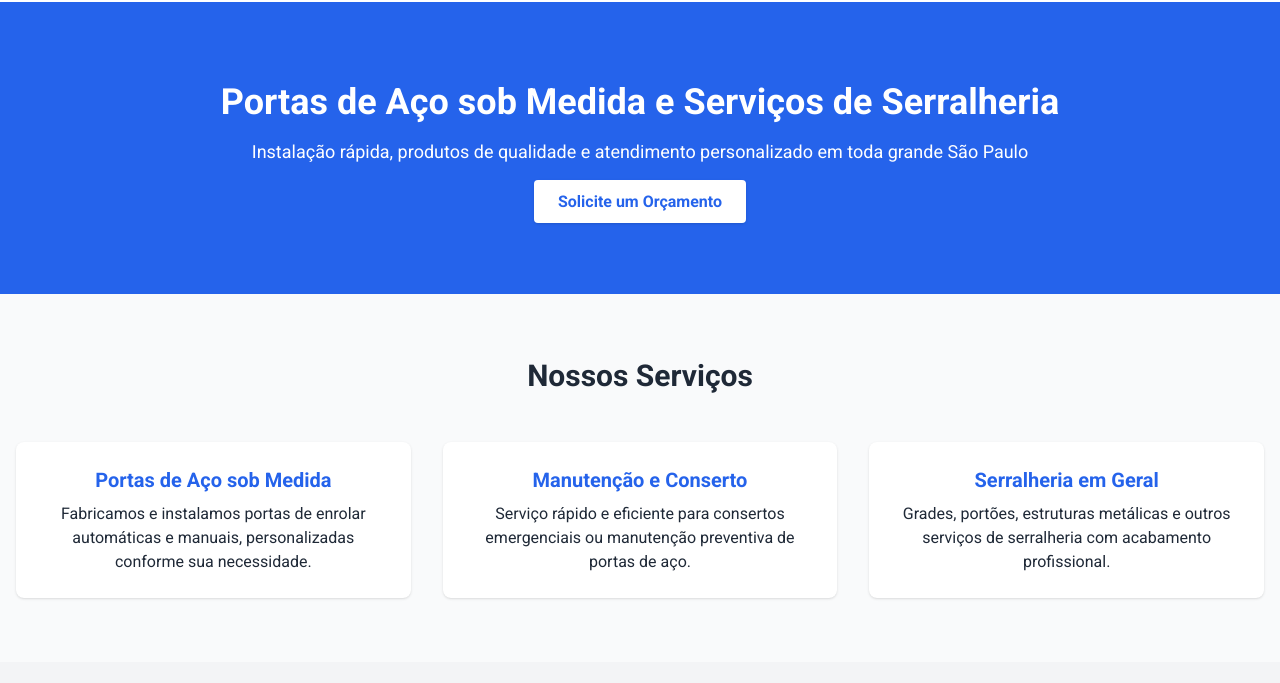
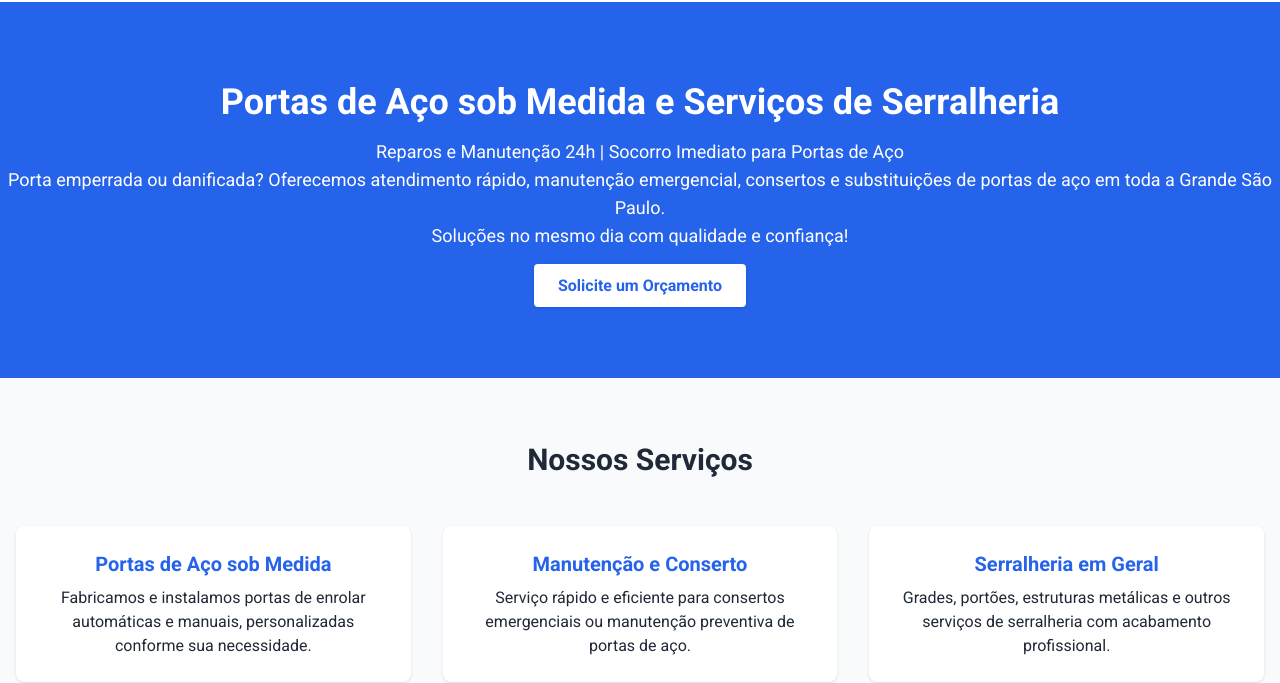
Before and after one commit to Marck0s/serralheriakaiser, a plain HTML site: page index.html in a window 1280 px wide. Shown: the part 142-825 px from the top of the page. Drawn offline with nearby package versions, Linux system fonts and the light colour scheme.

Commit message:
ajuste no texto text-lg mb-6

```diff
--- a/index.html
+++ b/index.html
@@ -46,8 +46,10 @@
   <!-- Hero -->
   <section class="bg-blue-600 text-white text-center py-20">
     <h2 class="text-4xl font-bold mb-4">Portas de Aço sob Medida e Serviços de Serralheria</h2>
-    <p class="text-lg mb-6">Instalação rápida, produtos de qualidade e atendimento personalizado em toda grande São
-      Paulo</p>
+    <p class="text-lg mb-6">Reparos e Manutenção 24h | Socorro Imediato para Portas de Aço<br>
+      Porta emperrada ou danificada? Oferecemos atendimento rápido, manutenção emergencial, consertos e substituições de
+      portas de aço em toda a Grande São Paulo.<br>
+      Soluções no mesmo dia com qualidade e confiança!</p>
     <a href="https://wa.me/5511977988716"
       class="bg-white text-blue-600 font-bold px-6 py-3 rounded shadow hover:bg-gray-100">Solicite um Orçamento</a>
   </section>
@@ -148,7 +150,8 @@
       <a href="https://www.instagram.com/serralheria.kaiser0/" target="_blank" class="hover:underline">
         <i class="fab fa-instagram mr-2"></i>Instagram
       </a>
-      <a href="https://www.facebook.com/people/Portas-de-A%C3%A7o-Kaiser/61574927464934/?mibextid=wwXIfr&rdid=yW4qvI1NZCEweSbT&share_url=https%3A%2F%2Fwww.facebook.com%2Fshare%2F19DTjuksRd%2F%3Fmibextid%3DwwXIfr" target="_blank" class="hover:underline">
+      <a href="https://www.facebook.com/people/Portas-de-A%C3%A7o-Kaiser/61574927464934/?mibextid=wwXIfr&rdid=yW4qvI1NZCEweSbT&share_url=https%3A%2F%2Fwww.facebook.com%2Fshare%2F19DTjuksRd%2F%3Fmibextid%3DwwXIfr"
+        target="_blank" class="hover:underline">
         <i class="fab fa-facebook mr-2"></i>Facebook
       </a>
     </div>
```
